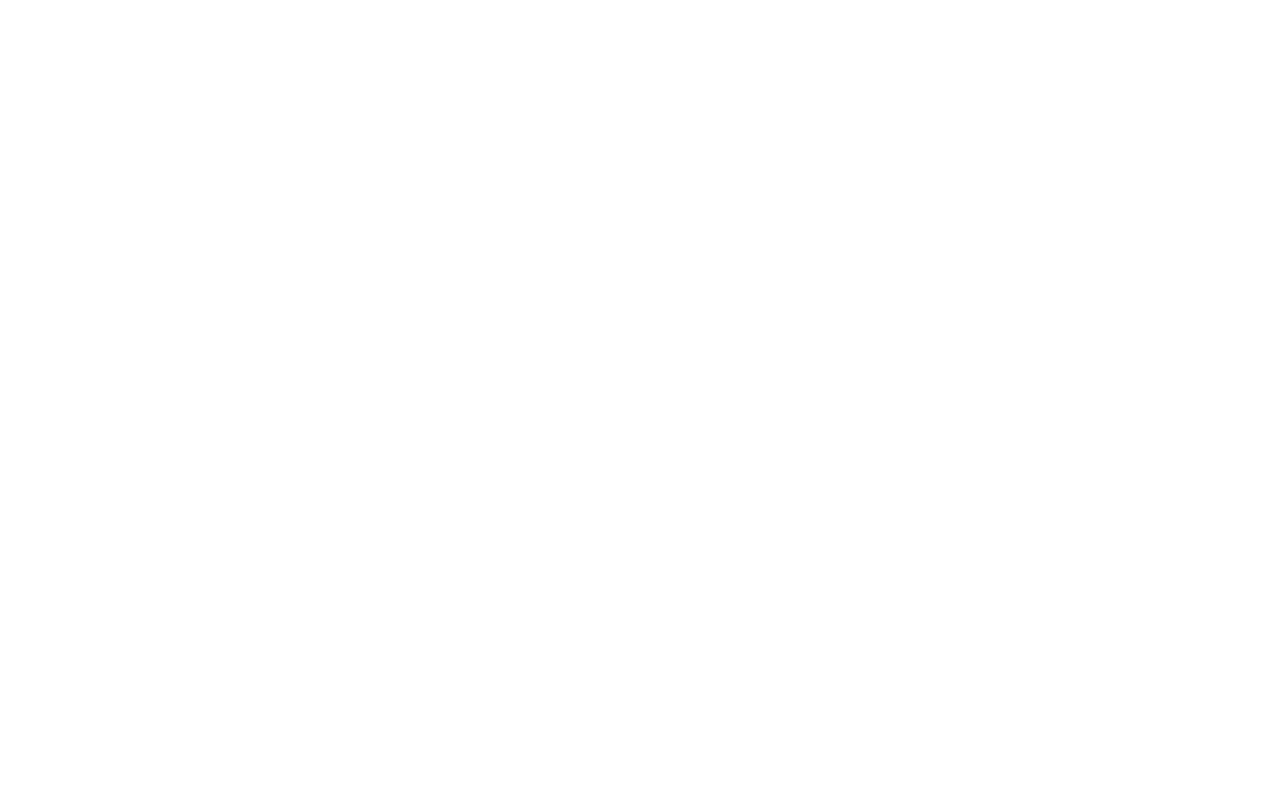
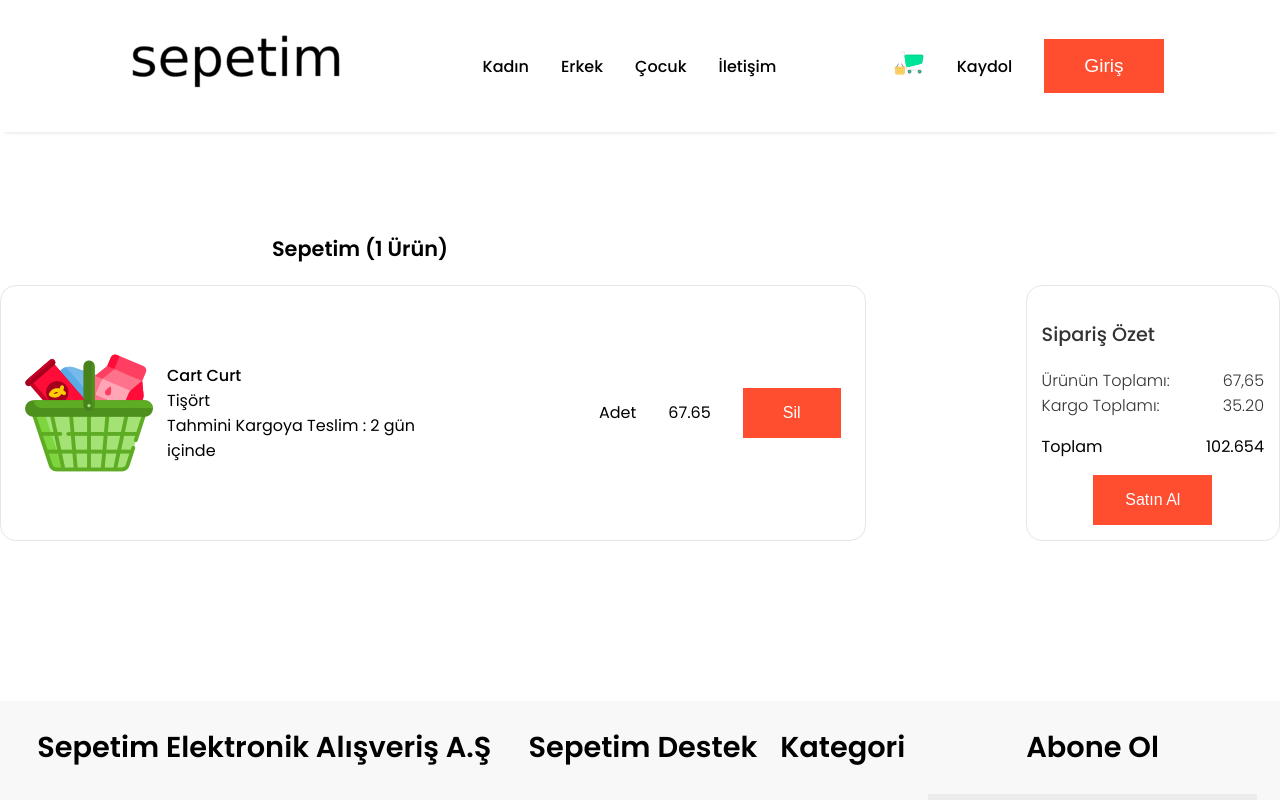
Before and after one commit to emirhancopoglu/e-commerce-reactjs, a React (Create React App) app: page /basket in a window 1280 px wide. Before the commit this address had no page. Shown: the top 800 px of the page. Built offline with nearby package versions, Linux system fonts and the light colour scheme.

Commit message:
basket component created , some component updated

```diff
--- a/package.json
+++ b/package.json
@@ -38,6 +38,6 @@
     ]
   },
   "devDependencies": {
-    "react-router-dom": "^6.22.1"
+    "react-router-dom": "^6.22.3"
   }
 }
--- a/src/App.js
+++ b/src/App.js
@@ -8,6 +8,7 @@
 import Woman from "./Pages/Woman/Woman.js";
 import Kid from "./Pages/Kid/Kid.js";
 import ProductDetail from "./Pages/ProductDetail/ProductDetail.js";
+import Basket from "./Pages/Basket/Basket.js";
 
 function App() {
   return (
@@ -23,6 +24,7 @@
           <Route path="/woman" element={<Woman />}></Route>
           <Route path="/kid" element={<Kid />}></Route>
           <Route path="/products/:id" element={<ProductDetail />}></Route>
+          <Route path="/basket" element={<Basket />}></Route>
         </Routes>
       </BrowserRouter>
     </div>
--- /dev/null
+++ b/src/Components/BasketComponent/BasketComponent.css
@@ -0,0 +1,140 @@
+.basketcompmaincontainer {
+  margin-top: 5rem;
+  margin-bottom: 10rem;
+}
+
+.basketcard {
+  border: 1px solid #e6e6e6;
+  display: flex;
+  flex-direction: row;
+  justify-content: space-between;
+  gap: 10rem;
+  width: 55rem;
+  height: auto;
+  border-radius: 1rem;
+  padding: 24px;
+}
+.basketproductp {
+  text-align: center;
+  font-weight: 600;
+  font-size: 1.3rem;
+}
+.basketcontainercard {
+  display: flex;
+  flex-direction: row;
+  justify-content: center;
+  gap: 10rem;
+}
+.totalofproduct {
+  display: flex;
+  flex-direction: row;
+  justify-content: space-between;
+}
+.totalofproduct p {
+  margin: 0;
+  color: #333;
+  font-weight: 300;
+}
+.totalofmainproduct {
+  display: flex;
+  flex-direction: row;
+  justify-content: space-between;
+}
+.totalofcargo {
+  display: flex;
+  flex-direction: row;
+  justify-content: space-between;
+}
+.totalofcargo p {
+  margin: 0;
+  color: #333;
+  font-weight: 300;
+}
+.basketcardpricestuff {
+  display: flex;
+  flex-direction: row;
+  align-items: center;
+  gap: 2rem;
+}
+.basketcargo {
+  display: flex;
+  flex-direction: column;
+  justify-content: center;
+  padding: 14px;
+}
+.basketbrandtitle {
+  font-weight: 500;
+  margin: 0;
+}
+.basketproduct-title {
+  font-weight: 400;
+  margin: 0;
+}
+.basketproductcargop {
+  font-weight: 400;
+  margin: 0;
+}
+.basketproduct-cargo {
+  display: flex;
+  flex-direction: row;
+}
+.productsummary-button {
+  border: 1px solid #e6e6e6;
+  width: 15rem;
+  padding: 15px;
+  border-radius: 1rem;
+}
+.basketproductdelete {
+  background-color: #ff4d30;
+  padding: 1rem 2.5rem;
+  border: none;
+  color: white;
+  text-align: center;
+  text-decoration: none;
+  font-size: 1rem;
+  font-weight: 300;
+  cursor: pointer;
+  transition: all 0.3s;
+}
+.productbuycontainer {
+  display: flex;
+  justify-content: center;
+}
+.productbuybutton {
+  background-color: #ff4d30;
+  padding: 1rem 2rem;
+  border: none;
+  color: white;
+  text-align: center;
+  text-decoration: none;
+  font-size: 1rem;
+  font-weight: 300;
+  cursor: pointer;
+  transition: all 0.3s;
+}
+.productsummary-p {
+  color: #333;
+  font-weight: 500;
+  font-size: 1.2rem;
+}
+.basketcardproduct {
+  display: flex;
+  flex-direction: row;
+  width: 100%;
+}
+.basketproductimg {
+  width: 128px;
+  height: 128px;
+}
+.basketproductimgcontainer {
+  display: flex;
+  align-items: center;
+}
+.basketcardpricestuff p {
+  margin: 0;
+}
+.basketproductpcontainer {
+  width: 45rem;
+  display: flex;
+  justify-content: center;
+}
--- /dev/null
+++ b/src/Components/BasketComponent/BasketComponent.js
@@ -0,0 +1,64 @@
+import React from "react";
+import "./BasketComponent.css";
+import sepetim from "../../Assets/sepetim.png";
+
+const BasketComponen = () => {
+  return (
+    <div className="basketcompmaincontainer">
+      <div className="basketcontainer">
+        <div className="basketproductpcontainer">
+          <p className="basketproductp">
+            Sepetim <span> (1 </span>Ürün)
+          </p>
+        </div>
+        <div className="basketcontainercard">
+          <div className="basketcard">
+            <div className="basketcardproduct">
+              <div className="basketproduct-cargo">
+                <div className="basketproductimgcontainer">
+                  <img
+                    src={sepetim}
+                    alt="Fotograf"
+                    className="basketproductimg"
+                  ></img>
+                </div>
+                <div className="basketcargo">
+                  <p className="basketbrandtitle">Cart Curt </p>
+                  <p className="basketproduct-title">Tişört</p>
+                  <p className="basketproductcargop">
+                    Tahmini Kargoya Teslim : 2 gün içinde
+                  </p>
+                </div>
+              </div>
+            </div>
+            <div className="basketcardpricestuff">
+              <p className="productstockamount">Adet</p>
+              <p>67.65</p>
+              <button className="basketproductdelete">Sil</button>
+            </div>
+          </div>
+          <div className="productsummary-button">
+            <p className="productsummary-p"> Sipariş Özet</p>
+            <div className="totalofproduct">
+              <p>Ürünün Toplamı:</p>
+              <p>67,65</p>
+            </div>
+            <div className="totalofcargo">
+              <p>Kargo Toplamı:</p>
+              <p>35.20</p>
+            </div>
+            <div className="totalofmainproduct">
+              <p>Toplam</p>
+              <p>102.654</p>
+            </div>
+            <div className="productbuycontainer">
+              <button className="productbuybutton">Satın Al</button>
+            </div>
+          </div>
+        </div>
+      </div>
+    </div>
+  );
+};
+
+export default BasketComponen;
--- a/src/Components/Header/Header.js
+++ b/src/Components/Header/Header.js
@@ -32,7 +32,7 @@
         <div className="headeruserbuttons">
           <ul>
             <li>
-              <Link to={"/"}>
+              <Link to={"/basket"}>
                 <img src={basket} alt="Sepet"></img>{" "}
               </Link>
             </li>
--- a/src/Components/KidComponent/KidComponent.js
+++ b/src/Components/KidComponent/KidComponent.js
@@ -129,7 +129,7 @@
 
           <div className="kidcompcontainer">
             <div className="kidtshirtcontainer">
-              {products
+              {sortProducts(products, sortBy)
                 .filter(
                   (product) =>
                     (selectedCategories.includes(product.category) &&
--- /dev/null
+++ b/src/Pages/Basket/Basket.js
@@ -0,0 +1,16 @@
+import React from "react";
+import Header from "../../Components/Header/Header.js";
+import BasketComponent from "../../Components/BasketComponent/BasketComponent.js";
+import Footer from "../../Components/Footer/Footer.js";
+
+const Basket = () => {
+  return (
+    <div className="basketmaincontainer">
+      <Header />
+      <BasketComponent />
+      <Footer />
+    </div>
+  );
+};
+
+export default Basket;
```
Also changed, not shown: 1 other file (tests, documents, lock files or other folders).
